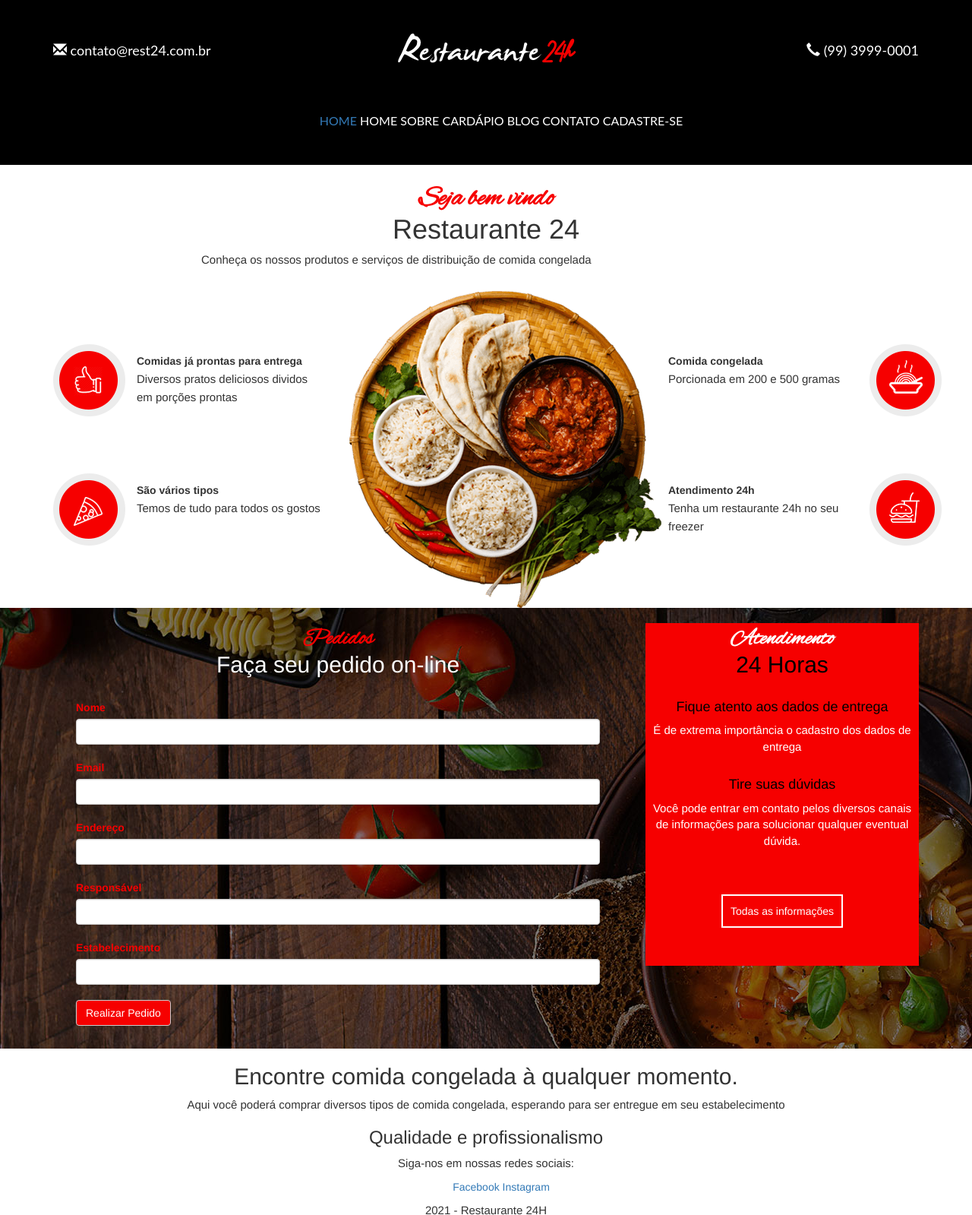
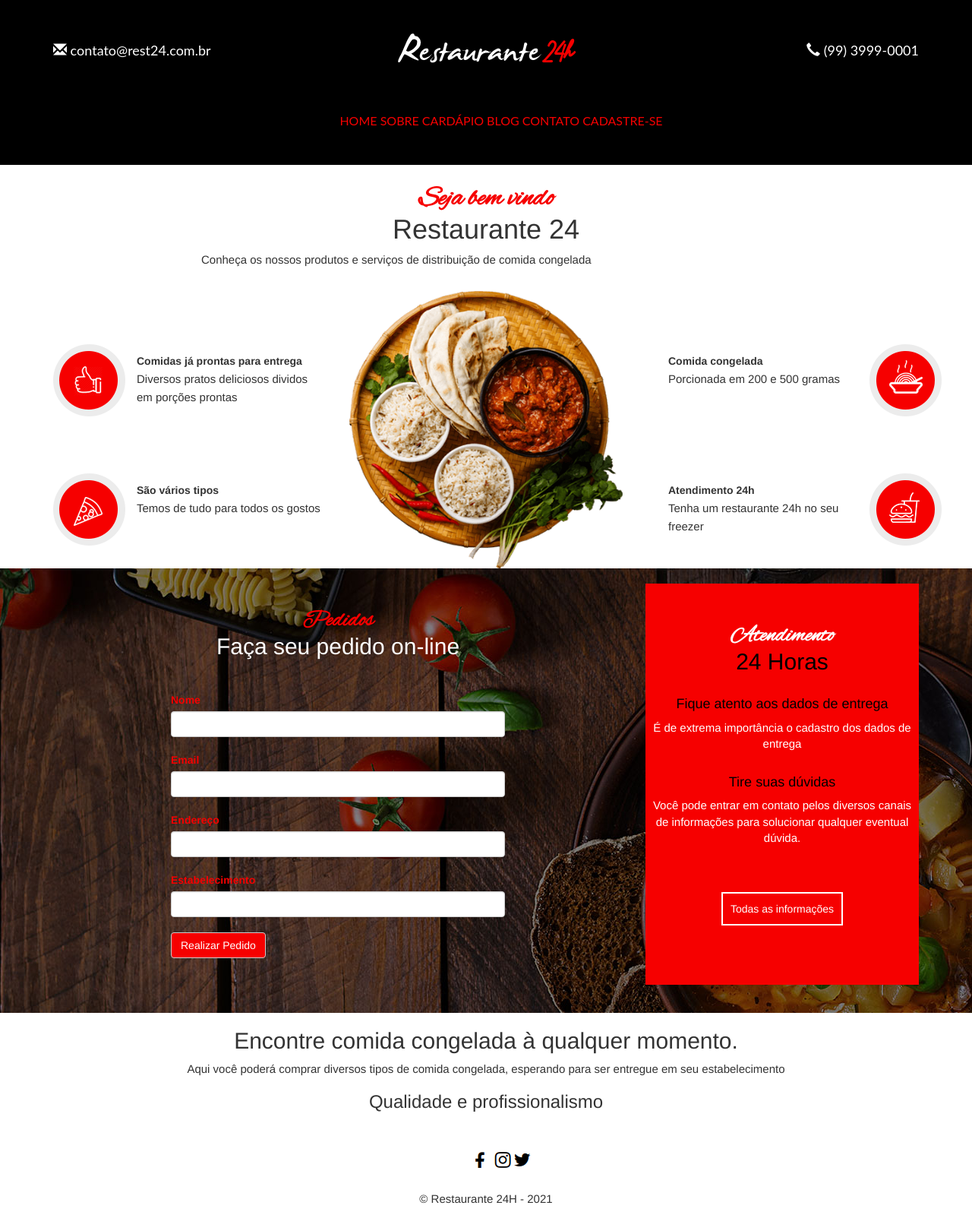
Before and after one commit to abreuraf/restaurante_24h, a plain HTML site: page frontend/index.html in a window 1280 px wide. Shown: the whole page at 76% size. Drawn offline with nearby package versions, Linux system fonts and the light colour scheme.

Commit message:
social media

```diff
--- a/frontend/index.html
+++ b/frontend/index.html
@@ -30,13 +30,12 @@
                    <div class="col-md-12">
                         <div class="menu">
                         <ul>
-                            <li><a href="#">home</a></li>
-                            <li>Home</li>
-                            <li>Sobre</li>
-                            <li>Cardápio</li>
-                            <li>Blog</li>
-                            <li>Contato</li>
-                            <li id="join-us">Cadastre-se</li>
+                            <li><a href="#">Home</a></li>
+                            <li><a href="#">Sobre</a></li>
+                            <li><a href="#">Cardápio</a></li>
+                            <li><a href="#">Blog</a></li>
+                            <li><a href="#">Contato</a></li>
+                            <li><a href="#" id="cadastrese">Cadastre-se</a></li>
                         </ul>
                     </div>
                 </div>
@@ -75,7 +74,7 @@
                             </div>
                         </div>
                     </div>
-                    <div class="col-md-4"><img src="rsc/img/image1.png"></div>
+                    <div class="col-md-4"><img src="rsc/img/image1.png" class="img-responsive"></div>
                     <div class="col-md-4">
                         <div class="item itemr">
                             <div class="pull-right"><img src="rsc/img/icon4.png"></div>
@@ -105,7 +104,7 @@
                             <h2><span>Pedidos</span><br>Faça seu pedido on-line</h2>
                         </div>
 
-                        <form action="index.html">
+                        <form class="form" action="index.html">
                             <div class="form-group">
                             <label>Nome</label>
                             <input type="text" name="nome" class="form-control">
@@ -119,11 +118,6 @@
                             <div class="form-group">
                             <label>Endereço</label>
                             <input type="text" name="endereco" class="form-control">
-                            </div>
-
-                            <div class="form-group">
-                            <label>Responsável</label>
-                            <input type="text" name="responsavel" class="form-control">
                             </div>
 
                             <div class="form-group">
@@ -174,12 +168,12 @@
 
 
         <footer>
-            <p>Siga-nos em nossas redes sociais:</p>
             <ul>
-                <li><a href="https://facebook.com">Facebook</a></li>
-                <li><a href="https://instagram.com">Instagram</a></li>
+                <li><a href="https://facebook.com"><img src="rsc/img/social_facebook.png">&nbsp;</a></li>
+                <li><a href="https://instagram.com"><img src="rsc/img/social_instagram.png"></a></li>
+                <li><a href="https://instagram.com"><img src="rsc/img/social_twitter.png"></a></li>
              </ul>
-            <p>2021 - Restaurante 24H</p>
+            <p class="social-media">&copy; Restaurante 24H - 2021</p>
         </footer>
 
     </body>
--- a/frontend/rsc/default.css
+++ b/frontend/rsc/default.css
@@ -14,10 +14,13 @@ header {
 
 footer {
 	text-align: center;
+	padding: 3em 0;
 }
-
 footer li {
 	display: inline-block;
+}
+.social-media {
+	margin-top: 2em;
 }
 
 .logo {
@@ -29,6 +32,10 @@ footer li {
 }
 .right {
 	text-align: right;
+}
+
+.menu a {
+	color: #f60000;
 }
 
 h1 > span, h2 > span {
@@ -61,7 +68,6 @@ p {
 	line-height: 24px;
 	margin-top: 5em;
 }
-
 .item .pull-left {
 	float: left;
 	margin-right: 15px;
@@ -79,7 +85,6 @@ p {
 form {
 	margin: 30px;
 }
-
 form .send-request {
 	background-color: #f60000;
 	color: #fff;
@@ -89,9 +94,13 @@ label {
 	color: #f60000;
 }
 
+.form {
+	padding: 1em 10em;
+}
 .form-group {
 	margin-bottom: 20px;
 }
+
 .lado-direito h2 > span {
 	color: #fff !important;
 }
@@ -101,12 +110,14 @@ label {
 .lado-direito div {
 	margin-top: 30px;
 }
+.lado-esquerdo, .lado-direito {
+	padding: 2em 0;
+}
 .lado-direito {
 	background-color: #f60000;
 	color: #fff;
 	margin: 20px 0;
 }
-
 .lado-esquerdo h2 {
 	color: #fff;
 }
```
Also changed, not shown: frontend/rsc/img/social_facebook.png (added), frontend/rsc/img/social_instagram.png (added), frontend/rsc/img/social_twitter.png (added).
